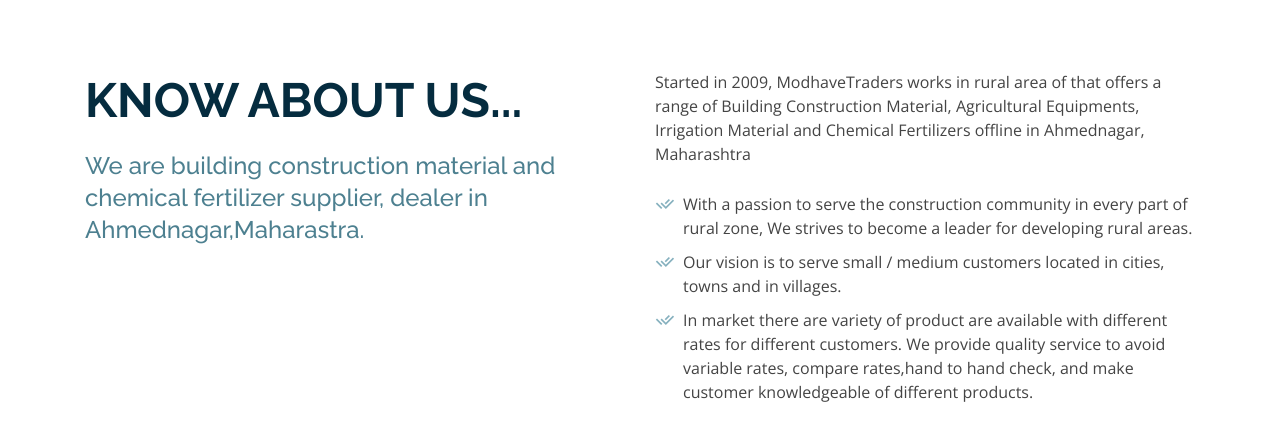
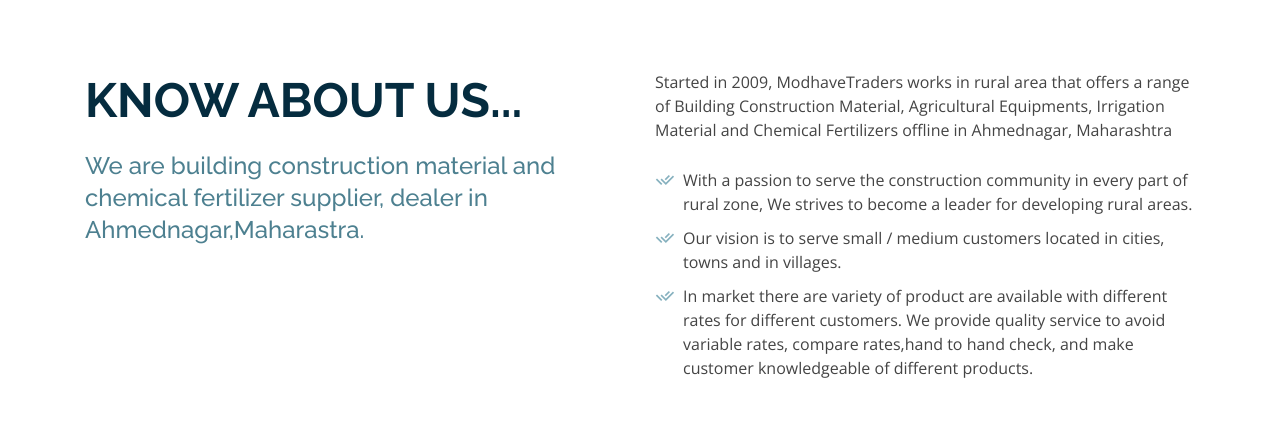
Before and after one commit to krishmk1009/Modhave-Traders-, a plain HTML site: page index.html in a window 1280 px wide. Shown: the part 650-1073 px from the top of the page. Drawn offline with nearby package versions, Linux system fonts and the light colour scheme; a web font is replaced by a local one.

Commit message:
Update index.html

```diff
--- a/index.html
+++ b/index.html
@@ -85,7 +85,7 @@
           </div>
           <div class="col-lg-6 pt-4 pt-lg-0">
             <p>
-              Started in 2009, ModhaveTraders works in rural area of that offers a range of Building Construction Material, Agricultural Equipments, Irrigation Material and Chemical Fertilizers offline in Ahmednagar, Maharashtra
+              Started in 2009, ModhaveTraders works in rural area that offers a range of Building Construction Material, Agricultural Equipments, Irrigation Material and Chemical Fertilizers offline in Ahmednagar, Maharashtra
 
             </p>
             <ul>
```
